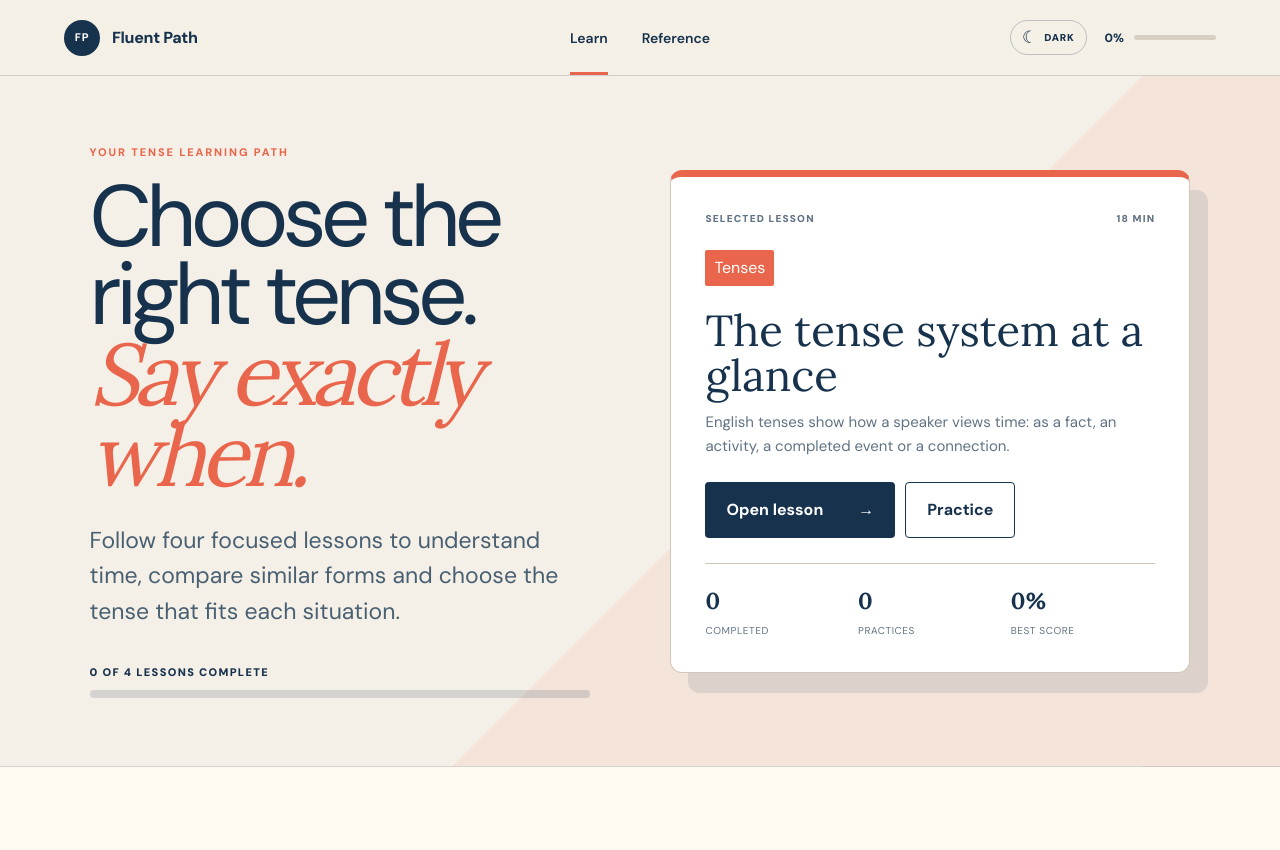
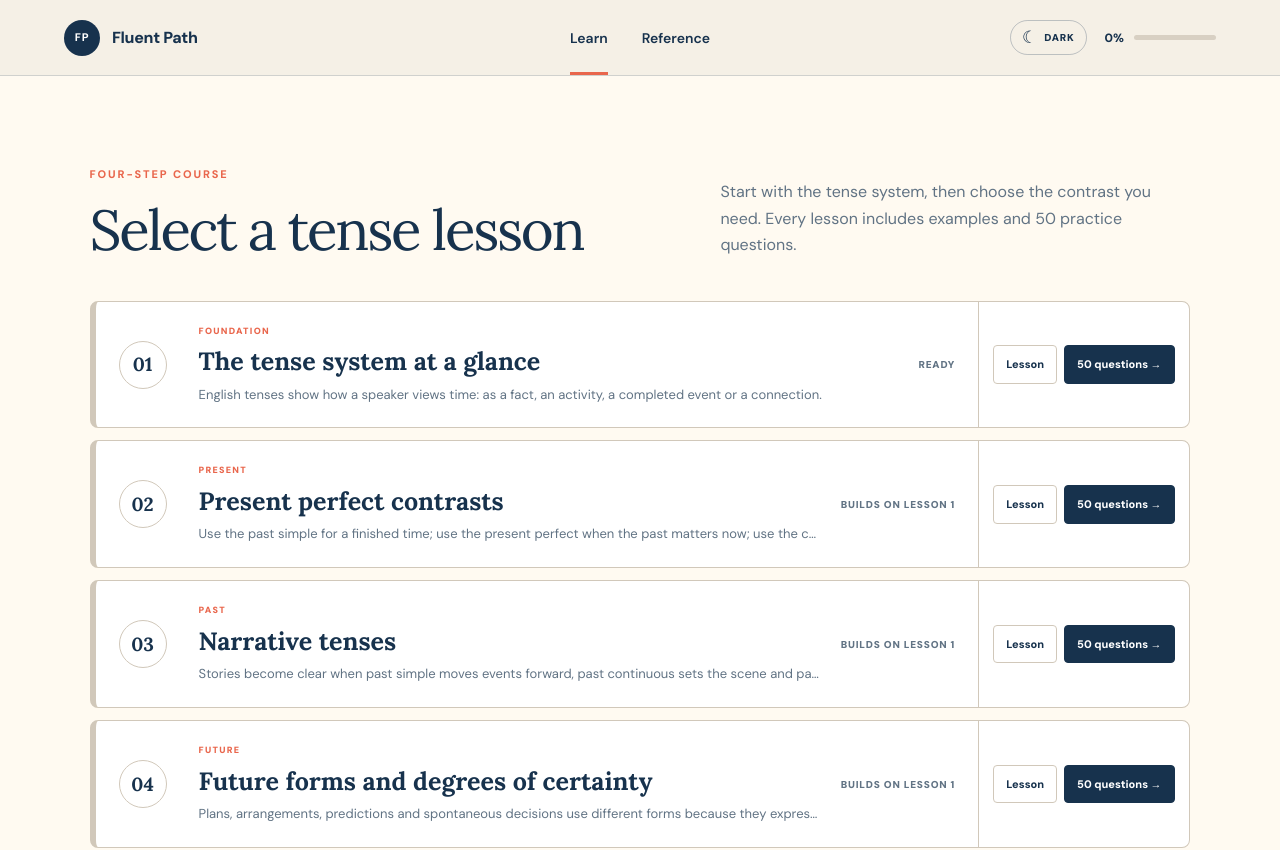
Before and after one commit to AlexanderBesss/English, a Next.js app: page / in a window 1280 px wide. Shown: the top 850 px of the page. Built offline with nearby package versions, Linux system fonts and the light colour scheme.

Commit message:
Simplify tense dashboard lesson selection

```diff
--- a/app/course-app.tsx
+++ b/app/course-app.tsx
@@ -48,27 +48,12 @@ function Header({path,navigate,progress,theme,toggleTheme}:{path:string;navigate
 
 function Dashboard({navigate,progress}:{navigate:(to:string)=>void;progress:ProgressState}) {
   const tenseTopics=TENSE_LESSON_IDS.map(id=>getTopic(id)).filter((topic):topic is Topic=>Boolean(topic));
-  const [selectedId,setSelectedId]=useState(()=>progress.lastOpened&&TENSE_LESSON_IDS.includes(progress.lastOpened)?progress.lastOpened:'tense-system');
-  const selectedTopic=getTopic(selectedId)??tenseTopics[0];
-  const completedCount=tenseTopics.filter(topic=>topicProgress(progress,topic.id).completed).length;
-  const attempts=tenseTopics.reduce((sum,topic)=>sum+topicProgress(progress,topic.id).attempts,0);
   const isReady=(topic:Topic)=>!topic.prerequisite||topicProgress(progress,topic.prerequisite).completed;
   return <main>
-    <section className="dash-hero tense-hero">
-      <div><p className="eyebrow">Your tense learning path</p><h1>Choose the right tense.<br/><em>Say exactly when.</em></h1><p className="hero-lede">Follow four focused lessons to understand time, compare similar forms and choose the tense that fits each situation.</p><div className="path-progress"><span>{completedCount} of {tenseTopics.length} lessons complete</span><i><b style={{width:`${tenseTopics.length?completedCount/tenseTopics.length*100:0}%`}}/></i></div></div>
-      <div className="today-card">
-        <div className="today-card-top"><span>Selected lesson</span><b>{selectedTopic.minutes} min</b></div>
-        <span className="category-pill coral">Tenses</span>
-        <h2>{selectedTopic.title}</h2><p>{selectedTopic.summary}</p>
-        <div className="selected-lesson-actions"><button className="button primary" onClick={()=>navigate(`/lesson/${selectedTopic.id}`)}>Open lesson <span>→</span></button><button className="button secondary" onClick={()=>navigate(`/practice/${selectedTopic.id}`)}>Practice</button></div>
-        <div className="learning-summary"><span><strong>{completedCount}</strong> completed</span><span><strong>{attempts}</strong> practices</span><span><strong>{topicProgress(progress,selectedTopic.id).bestScore}%</strong> best score</span></div>
-      </div>
-    </section>
-
     <section className="tense-path-section" aria-labelledby="tense-path-title">
       <div className="section-heading"><div><p className="eyebrow">Four-step course</p><h2 id="tense-path-title">Select a tense lesson</h2></div><p>Start with the tense system, then choose the contrast you need. Every lesson includes examples and 50 practice questions.</p></div>
-      <div className="tense-lesson-list">{tenseTopics.map((topic,index)=>{const p=topicProgress(progress,topic.id);const ready=isReady(topic);const selected=topic.id===selectedTopic.id;return <article className={`tense-lesson-row ${selected?'selected':''}`} key={topic.id}>
-        <button className="tense-select" onClick={()=>setSelectedId(topic.id)} aria-pressed={selected}><span className="tense-step">{p.completed?'✓':String(index+1).padStart(2,'0')}</span><span><small>{index===0?'Foundation':index===1?'Present':index===2?'Past':'Future'}</small><strong>{topic.title}</strong><em>{topic.summary}</em></span><span className="lesson-status">{p.completed?'Completed':p.attempts?`Best ${p.bestScore}%`:ready?'Ready':'Builds on lesson 1'}</span></button>
+      <div className="tense-lesson-list">{tenseTopics.map((topic,index)=>{const p=topicProgress(progress,topic.id);const ready=isReady(topic);return <article className="tense-lesson-row" key={topic.id}>
+        <div className="tense-select"><span className="tense-step">{p.completed?'✓':String(index+1).padStart(2,'0')}</span><span><small>{index===0?'Foundation':index===1?'Present':index===2?'Past':'Future'}</small><strong>{topic.title}</strong><em>{topic.summary}</em></span><span className="lesson-status">{p.completed?'Completed':p.attempts?`Best ${p.bestScore}%`:ready?'Ready':'Builds on lesson 1'}</span></div>
         <div className="tense-row-actions"><button onClick={()=>navigate(`/lesson/${topic.id}`)}>Lesson</button><button onClick={()=>navigate(`/practice/${topic.id}`)}>{topic.exercises.length} questions →</button></div>
       </article>})}</div>
     </section>
--- a/app/globals.css
+++ b/app/globals.css
@@ -301,3 +301,4 @@ button:disabled{cursor:not-allowed;opacity:.48}
 [data-theme="dark"] .lesson-roadmap{background:#13212a}.lesson-block .quick-check{box-shadow:none}
 @media(max-width:1050px){.lesson-layout{grid-template-columns:minmax(0,780px)}.lesson-roadmap{grid-template-columns:140px minmax(0,1fr)}}
 @media(max-width:760px){.lesson-roadmap{display:block;padding:20px 18px}.lesson-roadmap>div:first-child{margin-bottom:13px}.lesson-roadmap>div:last-child{display:flex;overflow-x:auto;padding-bottom:7px}.lesson-roadmap a{flex:0 0 130px}.lesson-layout{display:block;width:100%;max-width:100%;padding:35px 14px 60px;overflow:hidden}.lesson-content{width:100%;max-width:100%}.lesson-section.lesson-block,.lesson-block{width:100%;max-width:100%;min-width:0;padding:24px}.lesson-block-heading{gap:13px}.lesson-block .section-number{flex-basis:38px;width:38px;height:38px}.mistake-comparison{grid-template-columns:1fr}.lesson-block .table-wrap{width:calc(100% + 48px);max-width:none;margin-left:-24px;margin-right:-24px;border-right:0;border-left:0;border-radius:0}}
+.tense-select{cursor:default}
```
